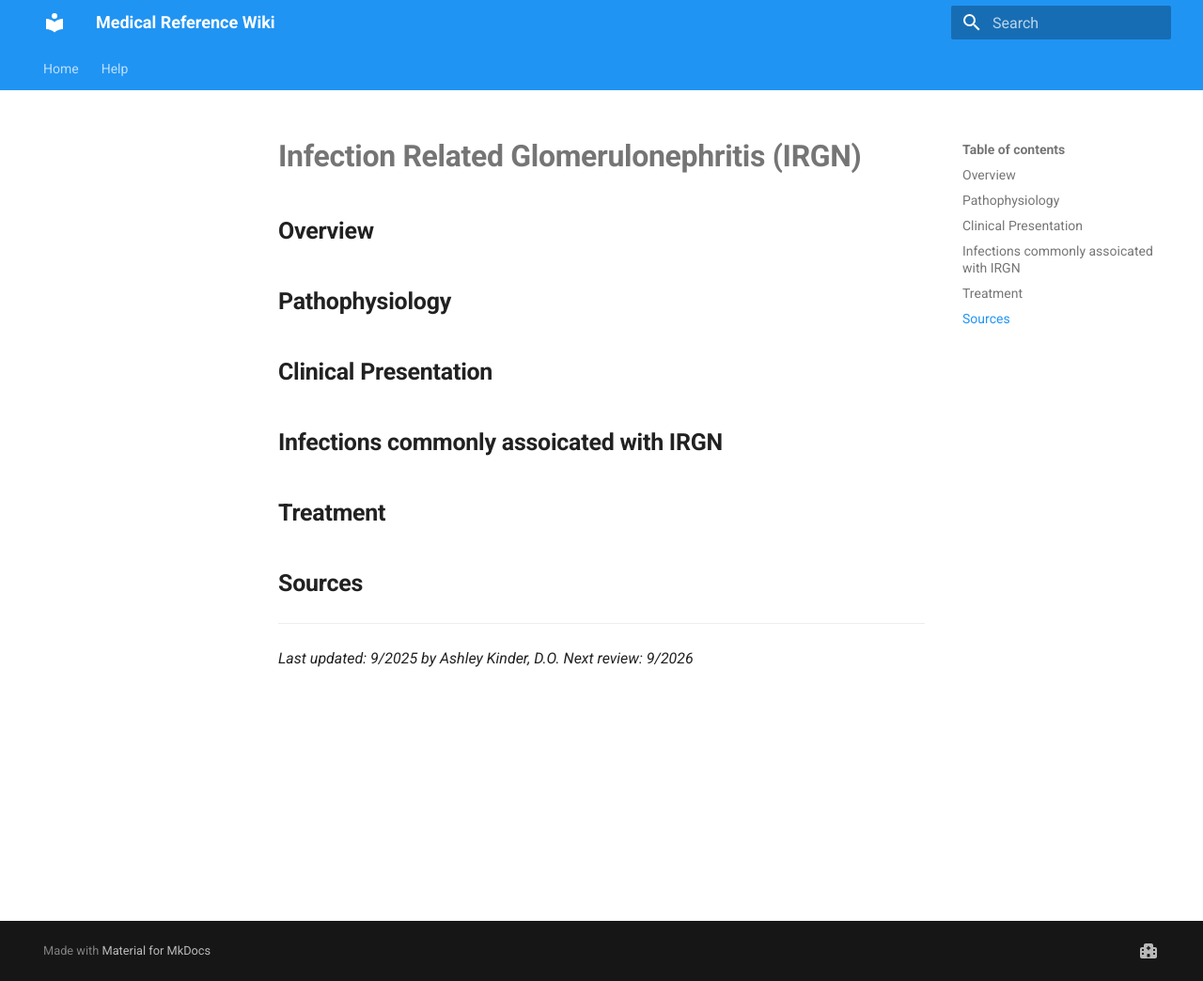
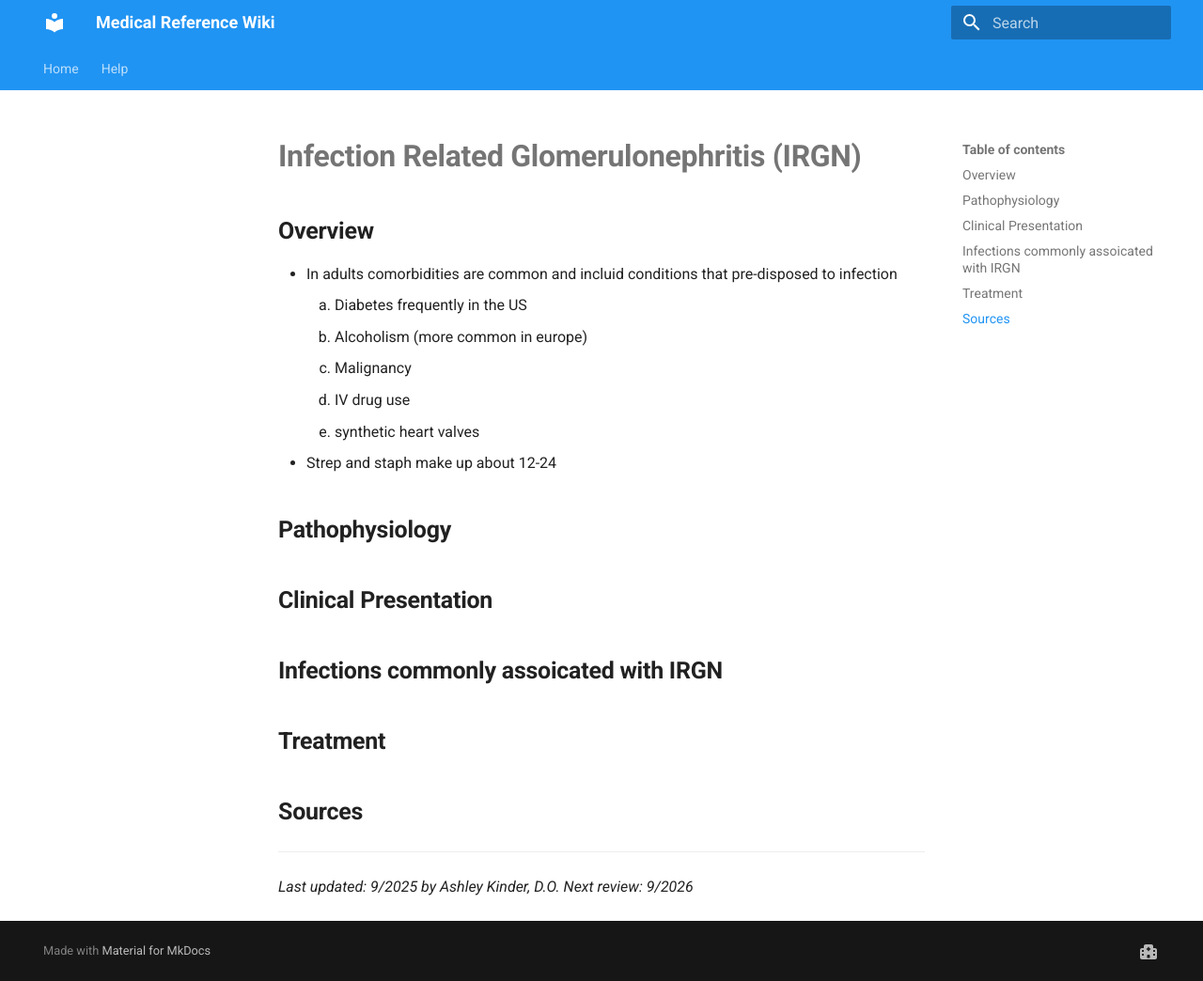
Before and after one commit to TTUNEPH2025/GN, an MkDocs documentation site: the page built from docs/IRGN.md, in a window 1280 px wide and 1044 px high. Shown: the whole window at 94% size. Built offline with MkDocs 1.6.1 and Material for MkDocs 9.7.7, drawn with Linux system fonts in a browser that asks for light colours.

Commit message:
Update IRGN.md

```diff
--- a/docs/IRGN.md
+++ b/docs/IRGN.md
@@ -1,5 +1,12 @@
 # **Infection Related Glomerulonephritis (IRGN)**
 ## **Overview**
+  * In adults comorbidities are common and incluid conditions that pre-disposed to infection
+    1. Diabetes frequently in the US
+    2. Alcoholism (more common in europe)
+    3. Malignancy
+    4. IV drug use
+    5. synthetic heart valves
+  * Strep and staph make up about 12-24
 ## **Pathophysiology**
 ## **Clinical Presentation**
 ## **Infections commonly assoicated with IRGN**
```
